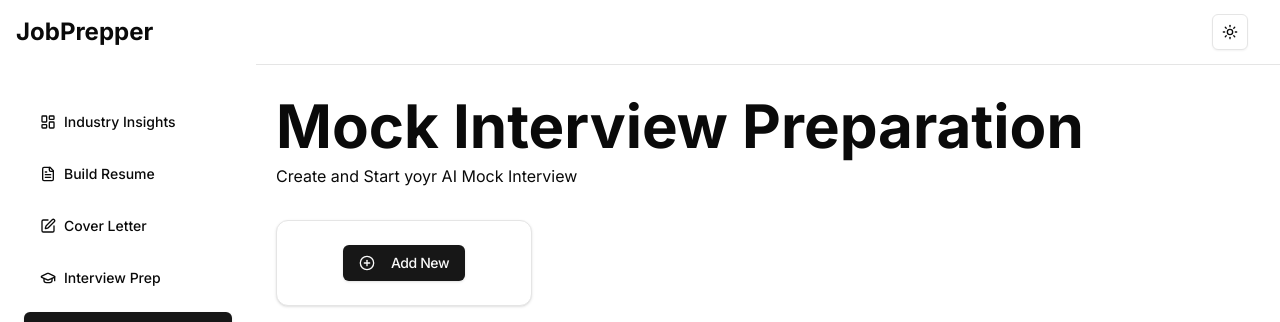
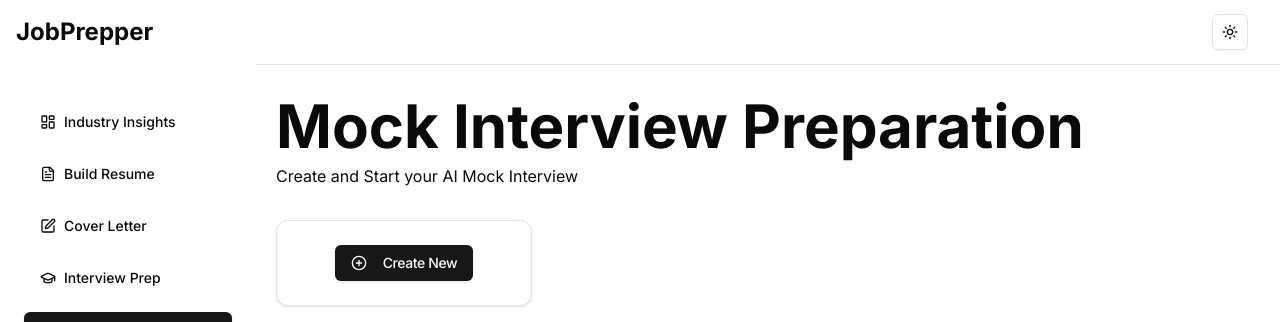
Before and after one commit to ravijat2026/JobPrepper, a Next.js app: page /mock-interview in a window 1280 px wide. Shown: the top 322 px of the page. Built offline with nearby package versions, Linux system fonts and the light colour scheme; no server answers.

Commit message:
modified

```diff
--- a/app/(main)/mock-interview/_components/AddNewInterview.tsx
+++ b/app/(main)/mock-interview/_components/AddNewInterview.tsx
@@ -89,7 +89,7 @@
           <CardTitle className="text-center">
             <Button type="button" onClick={() => setOpenDialog(true)}>
               <PlusCircle className="h-4 w-4 mr-2" />
-              Add New
+              Create New
             </Button>
           </CardTitle>
         </CardHeader>
@@ -109,7 +109,7 @@
               <CardHeader>
                 <CardTitle>{interview.jobTitle}</CardTitle>
                 <CardDescription>
-                  {format(new Date(interview.createdAt), "MMMM dd, yyyy HH:mm")}
+                  Created {format(new Date(interview.createdAt), "MMMM dd, yyyy HH:mm")}
                 </CardDescription>
               </CardHeader>
               <CardContent>
--- a/app/(main)/mock-interview/page.tsx
+++ b/app/(main)/mock-interview/page.tsx
@@ -8,7 +8,7 @@
             Mock Interview Preparation
         </h1>
 
-        <h2 className='my-2'>Create and Start yoyr AI Mock Interview</h2>
+        <h2 className='my-2'>Create and Start your AI Mock Interview</h2>
 
         <div className='mt-8'>
             <AddNewInterview/>
--- a/components/Sidebar.tsx
+++ b/components/Sidebar.tsx
@@ -72,7 +72,7 @@
         <div className="pt-[300px] p-6">
           <SignedIn>
             <SignOutButton>
-              <Button variant="outline" className="dark:text-white">
+              <Button variant="destructive" className="dark:text-white">
                 <LogOut className="w-5 h-5" />
                 <span>Logout</span>
               </Button>
```
